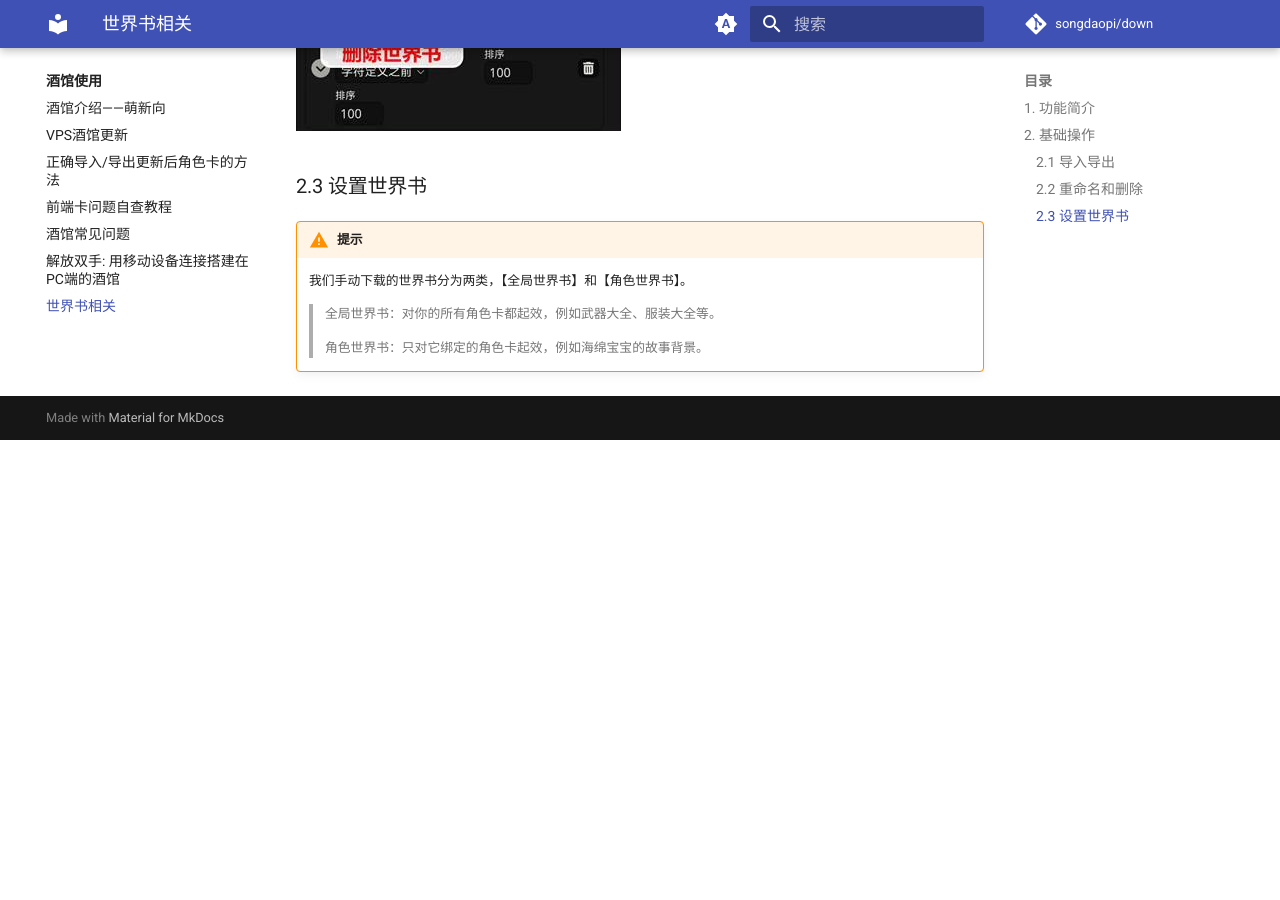
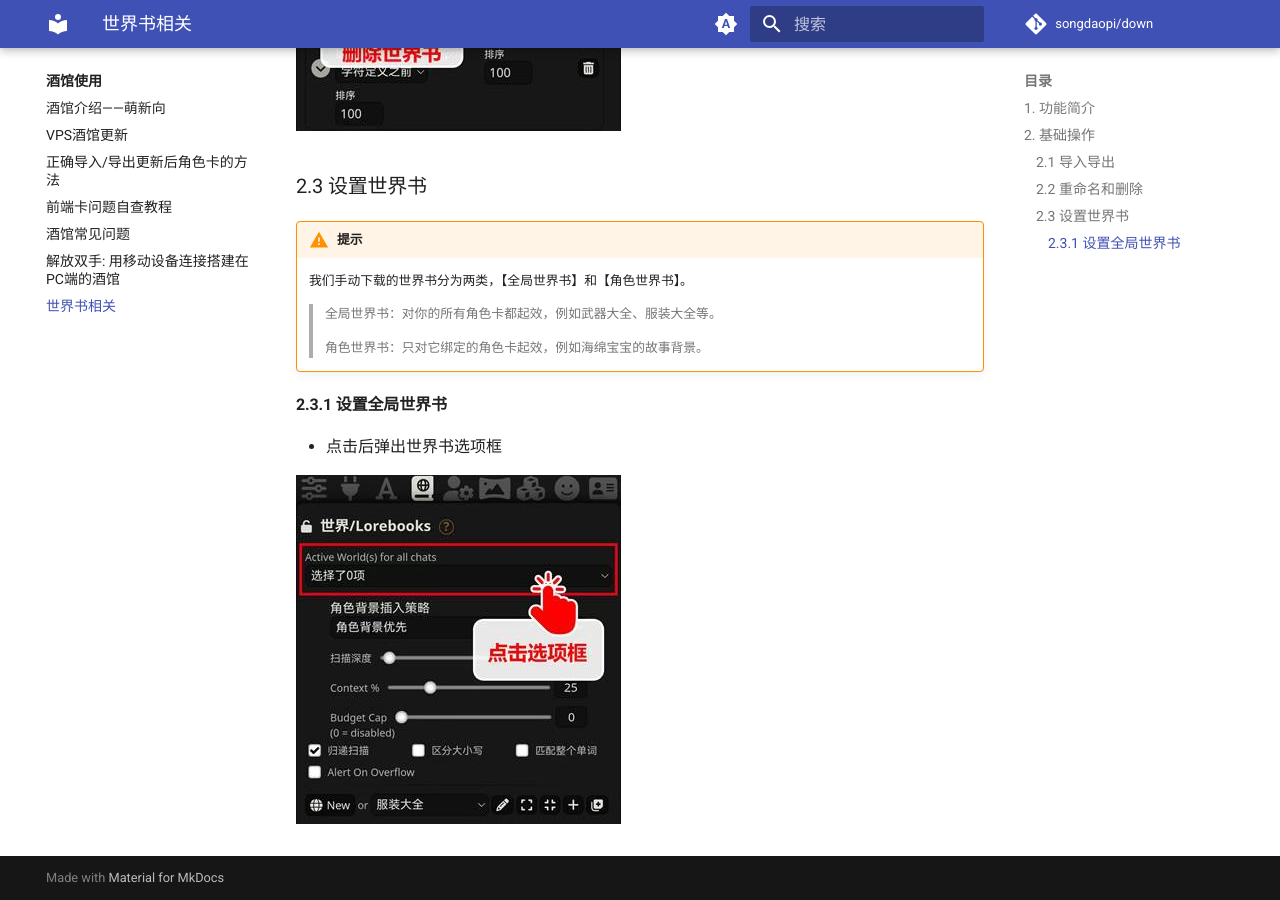
Before and after one commit to supmamamamma/baoleinao, an MkDocs documentation site: the page built from docs/silly/lorebook.md, in a window 1280 px wide and 900 px high, scrolled down 2878 px. Built offline with MkDocs 1.6.1 and Material for MkDocs 9.7.7, drawn with Linux system fonts in a browser that asks for light colours; comment, search, counter and statistics services are not loaded; before the commit the page ends 3318 px from its top, so only the background shows below that.

Commit message:
更新2.3.1

```diff
--- a/docs/silly/lorebook.md
+++ b/docs/silly/lorebook.md
@@ -63,3 +63,9 @@
 	> 全局世界书：对你的所有角色卡都起效，例如武器大全、服装大全等。
 
 	> 角色世界书：只对它绑定的角色卡起效，例如海绵宝宝的故事背景。
+
+#### 2.3.1 设置全局世界书
+
+- 点击后弹出世界书选项框
+
+![img](lorebook/5.jpeg){ loading=lazy }
```
Also changed, not shown: docs/silly/lorebook/5.jpeg (added).
